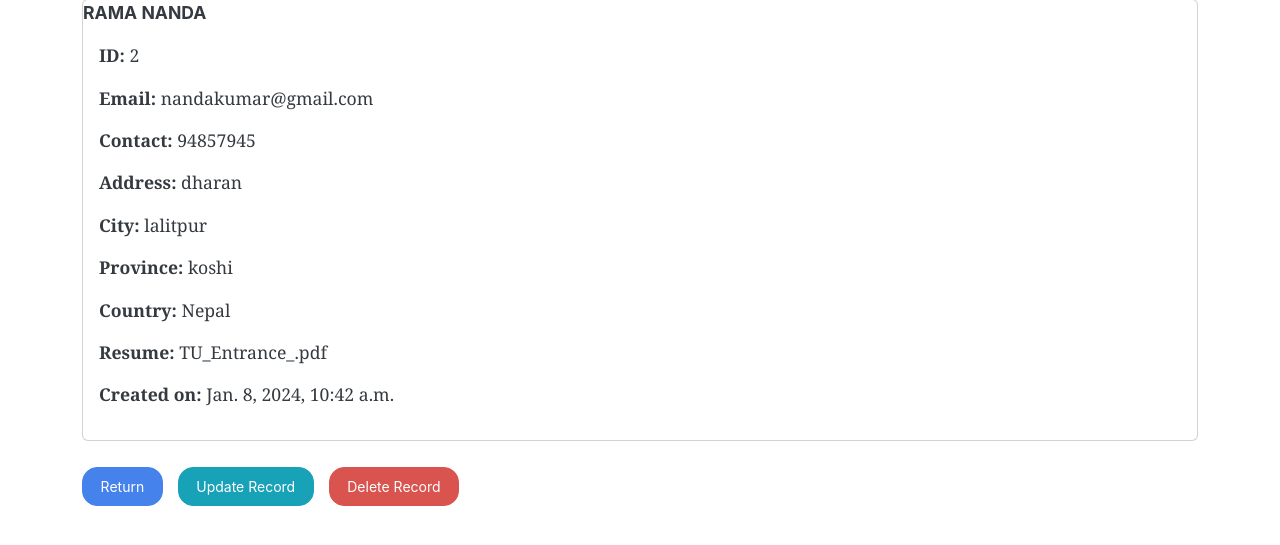
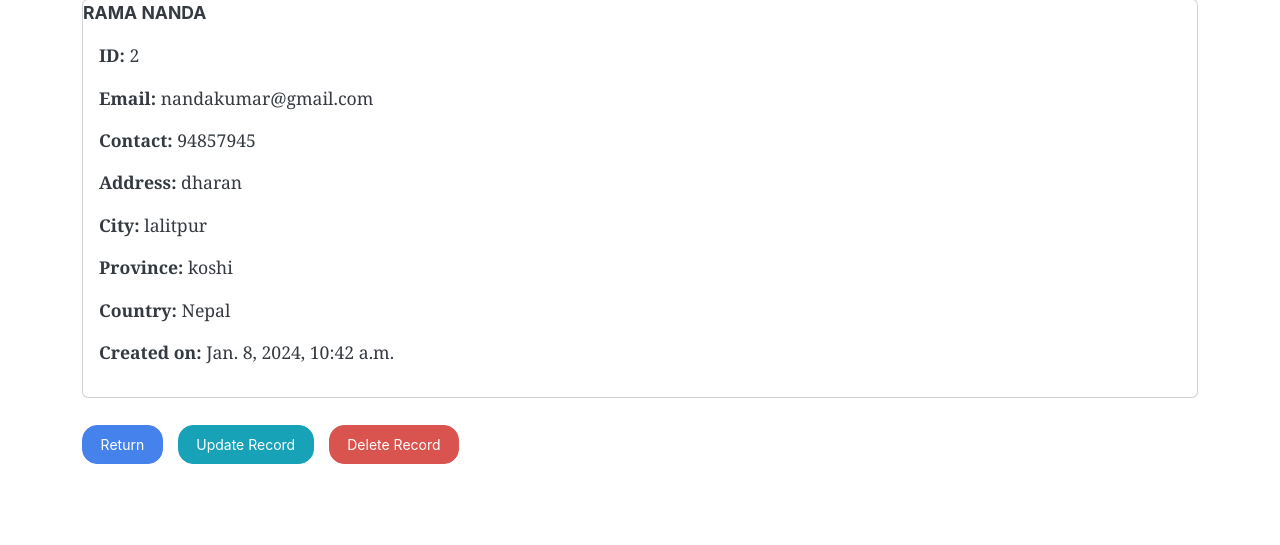
Before and after one commit to manishgit1/CRUD, a Django app: page /record/2 in a window 1280 px wide. Shown: the part 86-631 px from the top of the page. Run offline with Django 5.2, Linux system fonts and the light colour scheme; a user stored in the database is signed in; data comes from the database, SQL or seed files in the repository; both versions use the stored data as it was after the commit.

Commit message:
Update project

```diff
--- a/templates/dashboard.html
+++ b/templates/dashboard.html
@@ -20,7 +20,7 @@
       <th scope="col">City</th>
       <th scope="col">Province</th>
       <th scope="col">Country</th>
-      <th scope="col">Resume</th>
+
       <th scope="col">Created on</th>
       <th scope="col">View</th>
     </tr>
@@ -39,7 +39,7 @@
       <td>{{record.city}}</td>
       <td>{{record.province}}</td>
       <td>{{record.country}}</td>
-      <td>{{record.resume}}</td>
+
       <td>{{record.creationDate}}</td>
 
       <td><a href="{% url 'record' record.id %}"><i class="fa-light fa-eye">View</i></a></td>
--- a/templates/view-record.html
+++ b/templates/view-record.html
@@ -26,7 +26,7 @@
 
         <p><strong> Country: </strong> {{record.country}}</p>
 
-        <p><strong>Resume: </strong> {{record.resume}}</p>
+
 
         <p><strong>Created on: </strong> {{record.creationDate}}</p>
      </div>
--- a/webapp/forms.py
+++ b/webapp/forms.py
@@ -30,7 +30,7 @@ class CreateRecordForm(forms.ModelForm):
      class Meta:
 
            model = Record
-           fields = ['first_name', 'last_name', 'email', 'phone', 'address', 'city', 'province', 'country', 'resume']
+           fields = ['first_name', 'last_name', 'email', 'phone', 'address', 'city', 'province', 'country' ]
 
 #Update a record
 
@@ -39,4 +39,4 @@ class UpdateRecordForm(forms.ModelForm):
      class Meta:
 
            model = Record
-           fields = ['first_name', 'last_name', 'email', 'phone', 'address', 'city', 'province', 'country', 'resume']
+           fields = ['first_name', 'last_name', 'email', 'phone', 'address', 'city', 'province', 'country']
--- a/webapp/models.py
+++ b/webapp/models.py
@@ -13,7 +13,7 @@ class Record(models.Model):
      city = models.CharField(max_length = 250)
      province = models.CharField(max_length = 200)
      country = models.CharField(max_length = 100)
-     resume  = models.FileField(default='')
+
 
      def __str__(self):
           return self.first_name + " "+ self.last_name
--- a/webapp/views.py
+++ b/webapp/views.py
@@ -83,7 +83,7 @@ def create_record(request):
     form = CreateRecordForm()
 
     if request.method == 'POST':
-         form = CreateRecordForm(request.POST, request.FILES)
+         form = CreateRecordForm(request.POST)
 
          if form.is_valid():
 
```
Also changed, not shown: db.sqlite3, 2 other files.
